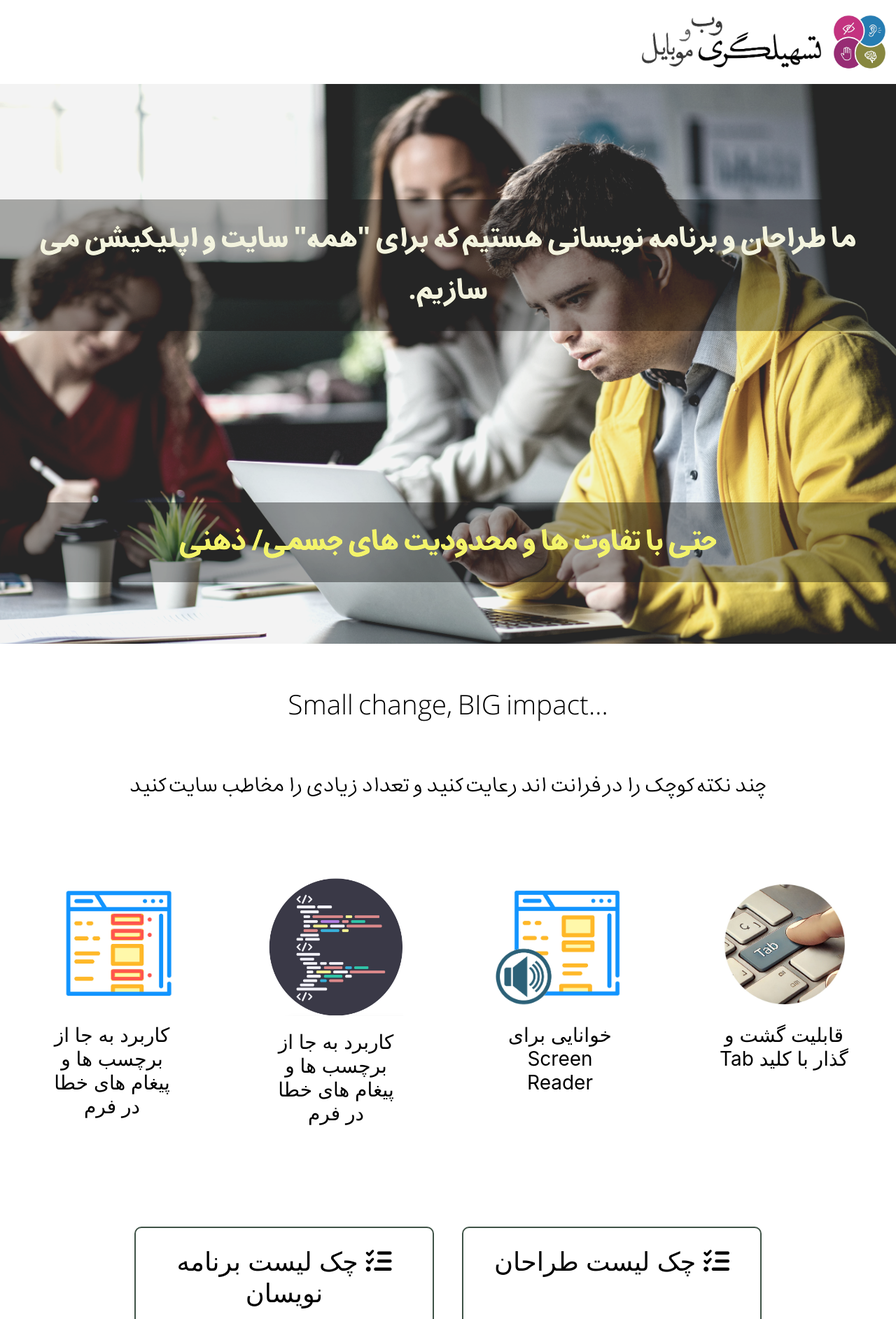
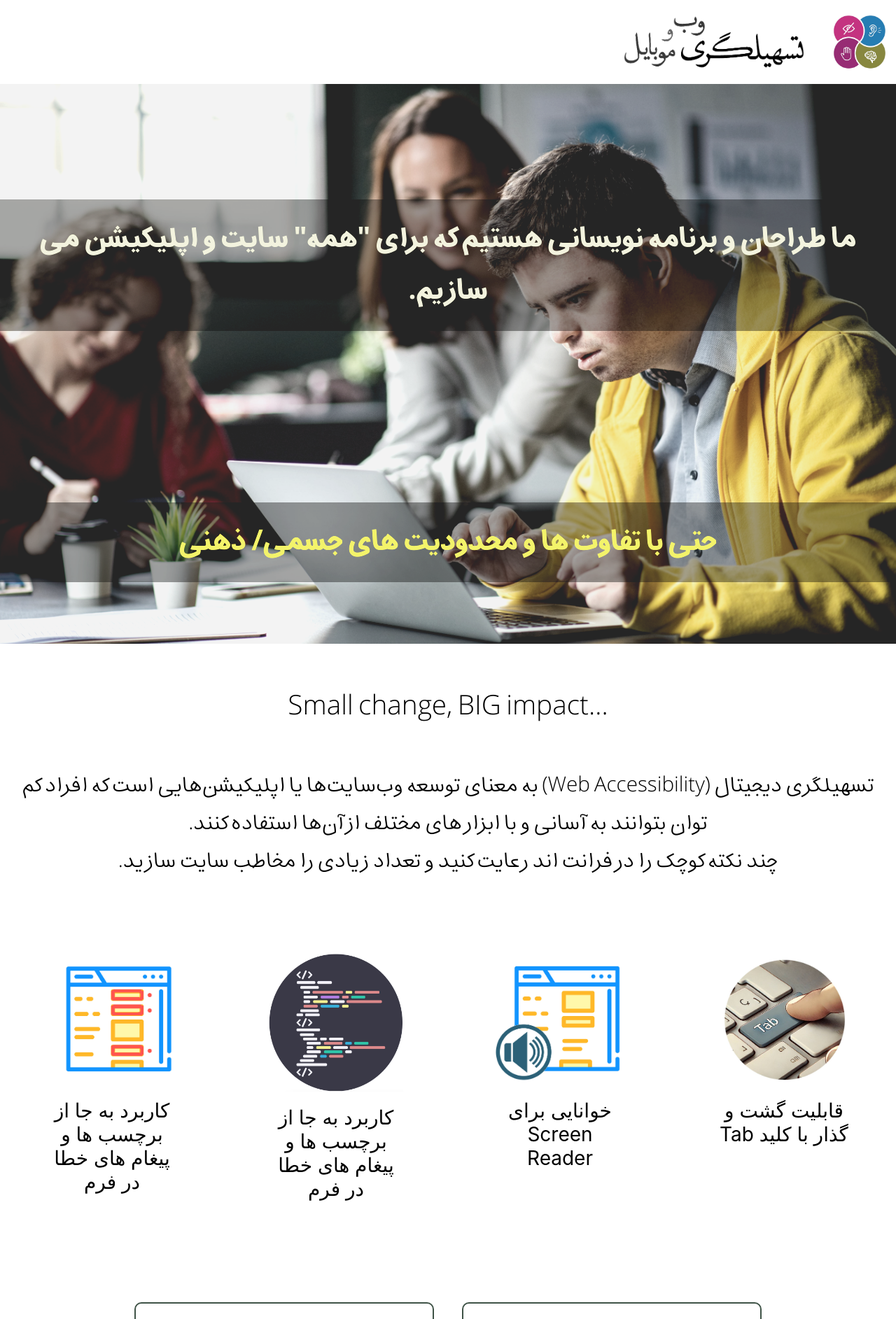
Before and after one commit to boshranabaei/iran-web-a11y, a React (Create React App) app: page / in a window 1280 px wide. Shown: the top 1885 px of the page at 70% size. Built offline with nearby package versions, Linux system fonts and the light colour scheme.

Commit message:
fixed the header and minor text change

```diff
--- a/public/assets/strings/constantTitles.json
+++ b/public/assets/strings/constantTitles.json
@@ -3,18 +3,18 @@
     "CHECKLIST_DESIGN": "چک لیست طراحان",
     "CHECKLIST_PROGRAMMING": "چک لیست برنامه نویسان",
     "CONSTRUCTION": "Stay tuned – exciting updates are on the way",
-    "DESIGN_TITLE": "تسهیلگری طراحی وبسایت",
+    "DESIGN_TITLE": "تسهیلگری در طراحی وبسایت",
     "DESIGN_P1": "در این صفحه نکاتی را یادآور می شویم که به شما کمک می کنند تا طراحی رابط کاربری و بصری وبسایت را برای افراد دارای محدودیت تسهیل کنید.",
     "HOME_P1_1": "ما طراحان و برنامه نویسانی هستیم که برای \"همه\" سایت و اپلیکیشن می سازیم.",
     "HOME_P1_2":"حتی با تفاوت ها و محدودیت های جسمی/ ذهنی",
     "HOME_P2_1":"Small change, BIG impact...",
-    "HOME_P2_2":"چند نکته کوچک را در فرانت اند رعایت کنید و تعداد زیادی را مخاطب سایت کنید",
+    "HOME_P2_2":"تسهیلگری دیجیتال (Web Accessibility)  به معنای توسعه وب‌سایت‌ها یا اپلیکیشن‌هایی است که افراد کم توان بتوانند به آسانی و با ابزار های مختلف از آن‌ها استفاده کنند. \n چند نکته کوچک را در فرانت اند رعایت کنید و تعداد زیادی را مخاطب سایت سازید.",
     "HOME_S1":"قابلیت گشت و گذار با کلید Tab",
     "HOME_S2":"خوانایی برای Screen Reader",
     "HOME_S3":"استفاده درست از تگ های HTML در ساختار وبسایت",
     "HOME_S4":"کاربرد به جا از برچسب ها و پیغام های خطا در فرم",
     "NAV_WHAT": "WGAT چیست ؟",
-    "PROGRAM_TITLE": "تسهیل برنامه نویسی فرانت اند",
+    "PROGRAM_TITLE": "تسهیلگری در برنامه نویسی فرانت اند",
     "PROGRAM_P1":"در این صفحه نکاتی را یادآور می‌شویم که با اعمال آن‌ها در کد فرانت‌اند، وب‌سایت را برای استفاده افراد مختلف تسهیل می‌کنید. ابزارهای مختلفی که این افراد برای رفع محدودیت‌های خود به کار می‌برند، وابسته به این نکات هستند و ما موظفیم که هنگام برنامه‌نویسی، کاربران با محدودیت‌های مختلف را در نظر بگیریم.",
     "TITLE_HOME":"خانه ـ تسهیلگری دیجیتال",
     "TITLE_DESIGN":"چک لیست طراحان ـ تسهیلگری دیجیتال",
--- a/src/app/App.scss
+++ b/src/app/App.scss
@@ -5,6 +5,9 @@ $desktop-header-height: 120px;
 header {
   background-color: white;
   height: $mobile-header-height;
+  position: fixed;
+  width: 100%;
+  z-index: 1;
   img {
     position: relative;
     top: 50%;
@@ -13,6 +16,7 @@ header {
     &#titleImg {
       margin-right: 5px;
       width: 50%;
+      right: 25px;
     }
     &#logoImg {
       margin-right: 15px;
@@ -29,6 +33,8 @@ header {
 
 main {
   display: grid;
+  position: absolute;
+  top: 120px
 }
 
 
--- a/src/back/back.scss
+++ b/src/back/back.scss
@@ -4,6 +4,8 @@
     border: 2px solid $green;
     border-radius: 27px;
     color: $green;
+    display: block;
+    background-color: white;
     font-family: azhdar-heavy, serif;
     font-size: 17px;
     margin: 10px 30px 10px 30px;
--- a/src/design/design.js
+++ b/src/design/design.js
@@ -1,6 +1,5 @@
 import './design.scss';
 import { useState, useEffect } from "react";
-import Back from '../back/back';
 import DesignItem from './designItem';
 import { Item } from '../hooks/item';
 
@@ -37,7 +36,6 @@ function Design() {
 
     return (
       <>
-          {Back()}
           <h1 className='fade-in'>{strings.DESIGN_TITLE}</h1>
           <p className="design-p1">{strings.DESIGN_P1}</p>
           {items.length > 0 && items.map((item)=> DesignItem(item, designList))}
--- a/src/home/home.js
+++ b/src/home/home.js
@@ -52,8 +52,8 @@ function Home() {
         </div>
 
         <div className="flex-container">
-          <a href="/design" className="checklist"><i className="fa-solid fa-list-check"></i>{strings.CHECKLIST_DESIGN}</a>
-          <a href="/programming" className="checklist"><i className="fa-solid fa-list-check"></i>{strings.CHECKLIST_PROGRAMMING}</a>
+          <a href="/design" className="checklist"><i className="fa-solid fa-list-check"></i>{strings.DESIGN_TITLE}</a>
+          <a href="/programming" className="checklist"><i className="fa-solid fa-list-check"></i>{strings.PROGRAM_TITLE}</a>
         </div>
           {/*
           <video controls autoPlay muted loop>
--- a/src/home/home.scss
+++ b/src/home/home.scss
@@ -67,6 +67,7 @@ a.checklist {
   font-size: 28px;
   margin: 25px;
   text-align: center;
+  white-space: pre-line;
   &:last-of-type {
     font-size: 20px;
     direction: rtl;
--- a/src/programming/programItem.js
+++ b/src/programming/programItem.js
@@ -10,9 +10,9 @@ function ProgramItem(item, programList) {
       <>
         <h2>{item.title}</h2>
         <div className='design-item'>
-          <p>{item.content}</p>
+          <p>{item.content[0]}</p>
 
-          <div id="limit"><i className="fa-brands fa-accessible-icon"></i>{programList.LIMIT}{item.usage}</div>
+          <h3>{item.content[1]}</h3>
 
           <div className='flexContent'>
           {item.right.CONTENT &&
@@ -56,6 +56,7 @@ function ProgramItem(item, programList) {
               ))}
           </div>
         </div>
+
       </>
     );
 }
--- a/src/programming/programming.js
+++ b/src/programming/programming.js
@@ -1,5 +1,4 @@
 import './programming.scss';
-import Back from '../back/back';
 import { useState, useEffect } from "react";
 import ProgramItem from "./programItem"
 import { Item } from '../hooks/item';
@@ -37,7 +36,6 @@ function Programming() {
 
     return (
       <>
-        {Back()}
         <h1 className='fade-in'>{strings.PROGRAM_TITLE}</h1>
           <p className="design-p1">{strings.PROGRAM_P1}</p>
           {items.length > 0 && items.map((item)=> ProgramItem(item, programList))}
--- a/src/programming/programming.scss
+++ b/src/programming/programming.scss
@@ -1 +1,5 @@
 @import "../../public/assets/scss/colors.scss";
+
+h3 {
+    margin-right: 20px;
+}
```
Also changed, not shown: public/assets/strings/programList.json (+16 -4 lines), public/assets/img/program-semantic.svg (added).
